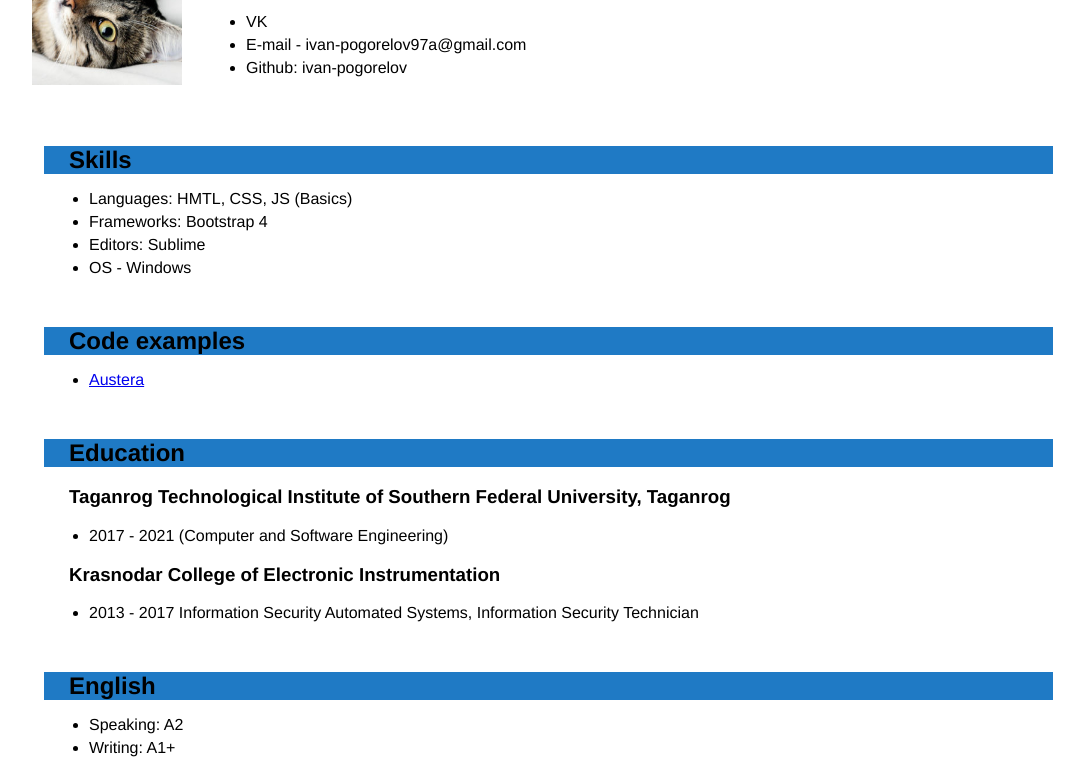
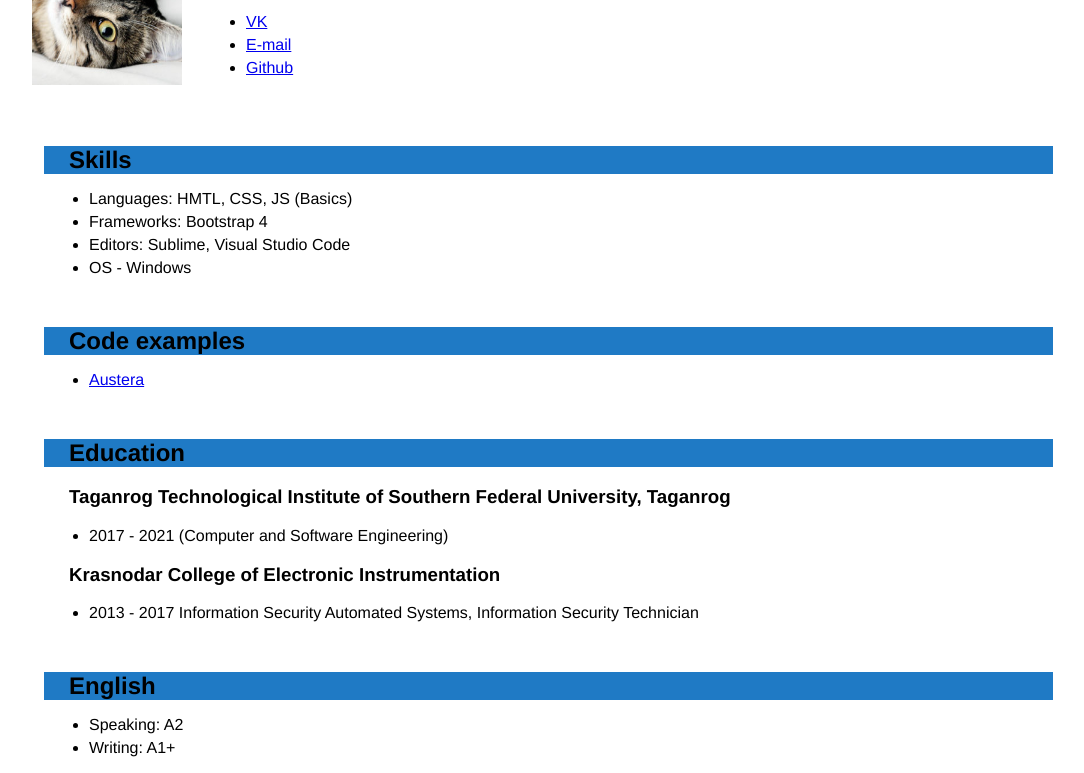
Before and after one commit to ivan-pogorelov/rsschool-cv-2020, a plain HTML site: page index.html in a window 1280 px wide. Shown: the part 122-895 px from the top of the page, without its empty margins (99-1183 px from the left). Drawn offline with Linux system fonts and the light colour scheme.

Commit message:
some update

```diff
--- a/index.html
+++ b/index.html
@@ -17,13 +17,13 @@
           <h2>Contact Info</h2>
           <ul>
             <li>
-              <p>VK</p>
+              <p><a href="https://vk.com/dlaundead">VK</a></p>
             </li>
             <li>
-              <p>E-mail - ivan-pogorelov97a@gmail.com</p>
+              <p><a href="mailto:ivan-pogorelov97a@gmail.com">E-mail</a></p>
             </li>
             <li>
-              <p>Github: ivan-pogorelov</p>
+              <p><a href="https://github.com/ivan-pogorelov">Github</a></p>
             </li>
           </ul>
         </td>
@@ -41,7 +41,7 @@
           <p>Frameworks: Bootstrap 4</p>
         </li>
         <li>
-          <p>Editors: Sublime</p>
+          <p>Editors: Sublime, Visual Studio Code</p>
         </li>
         <li>
           <p>OS - Windows</p>
```
